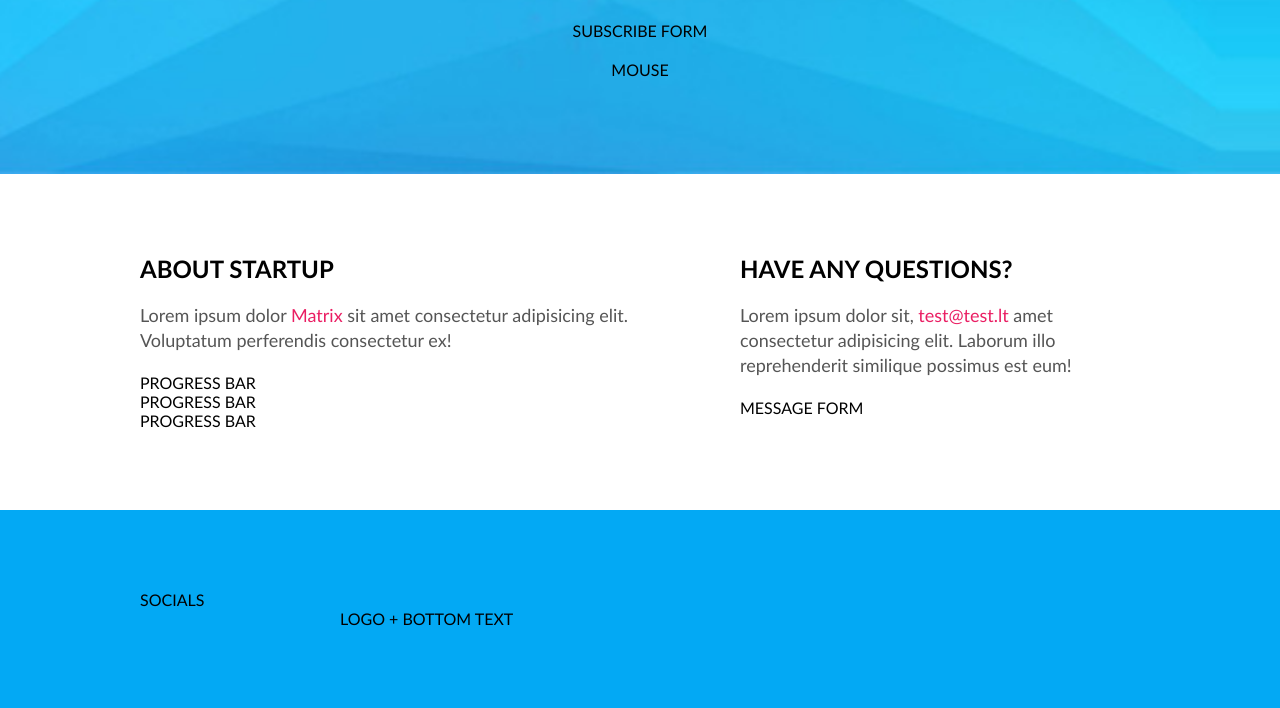
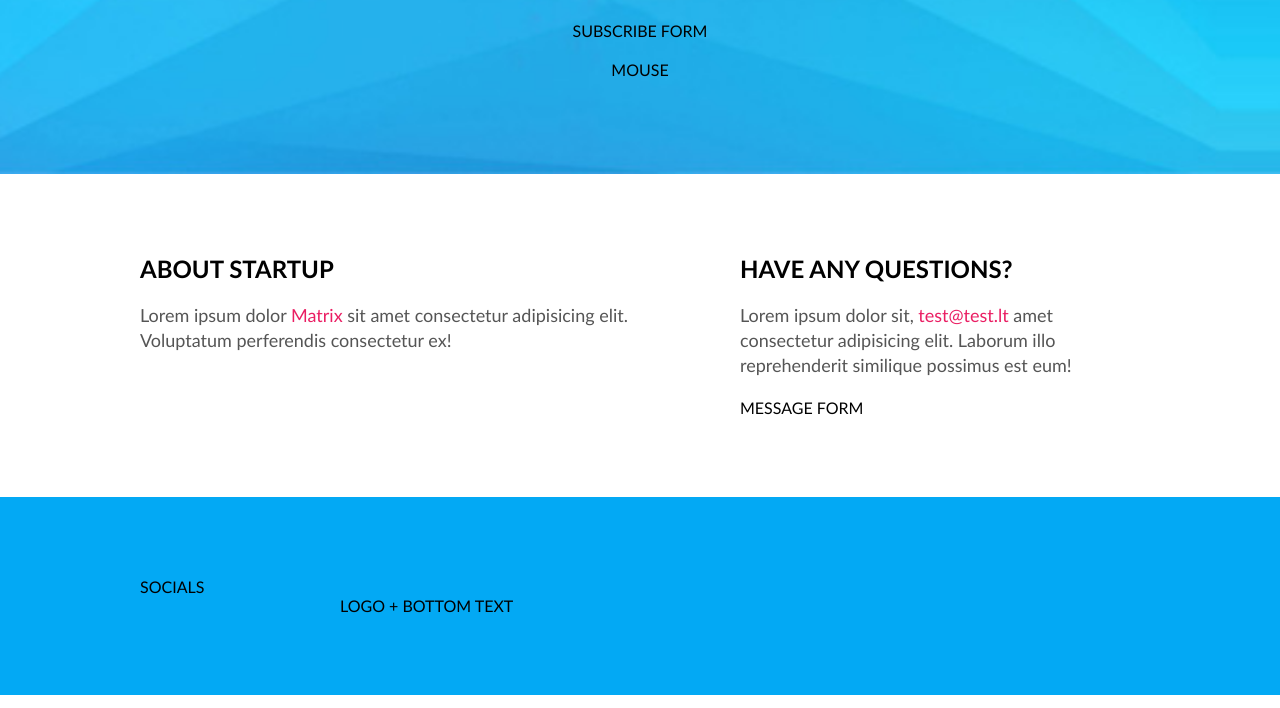
Before and after one commit to kvadrantas/07-01-Comming-soon, a website: page index.html in a window 1280 px wide. Shown: the part 626-1334 px from the top of the page. Drawn offline with Linux system fonts and the light colour scheme.

Commit message:
Created javascript, which renders progressbar

```diff
--- a/index.html
+++ b/index.html
@@ -71,15 +71,6 @@
             <div class="left-column">
                 <h2 class="section-title">About startup</h2>
                 <p class="section-description">Lorem ipsum dolor <a href="#">Matrix</a> sit amet consectetur adipisicing elit. Voluptatum perferendis consectetur ex!</p>
-                <div class="progress-bar">
-                    PROGRESS BAR
-                </div>
-                <div class="progress-bar">
-                    PROGRESS BAR
-                </div>
-                <div class="progress-bar">
-                    PROGRESS BAR
-                </div>
             </div>
             <div class="right-column">
                 <h2 class="section-title">Have any questions?</h2>
@@ -101,5 +92,6 @@
             LOGO + BOTTOM TEXT
         </div>
     </footer>
+    <script type = 'module' src="./js/main.js" deffer></script>
 </body>
 </html>
```
